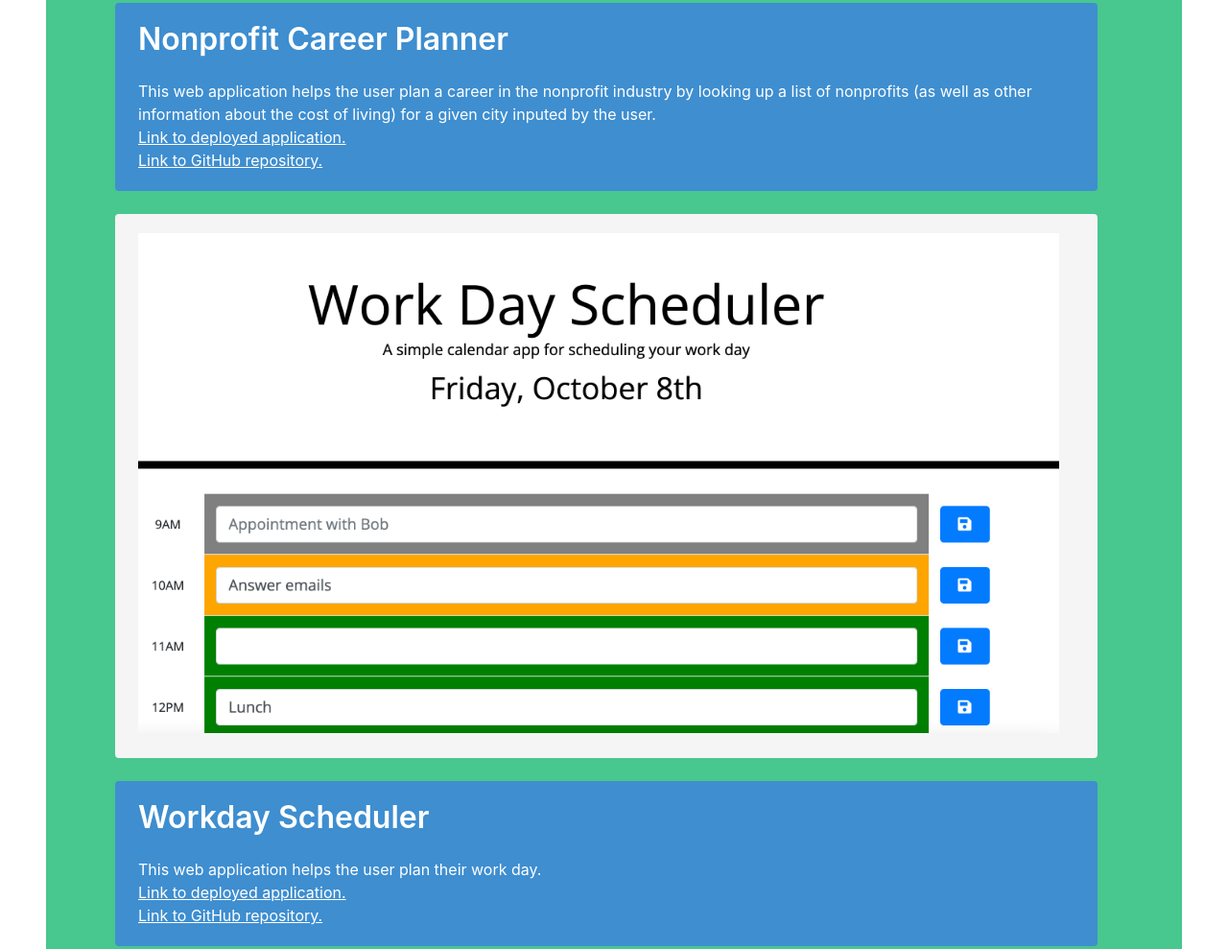
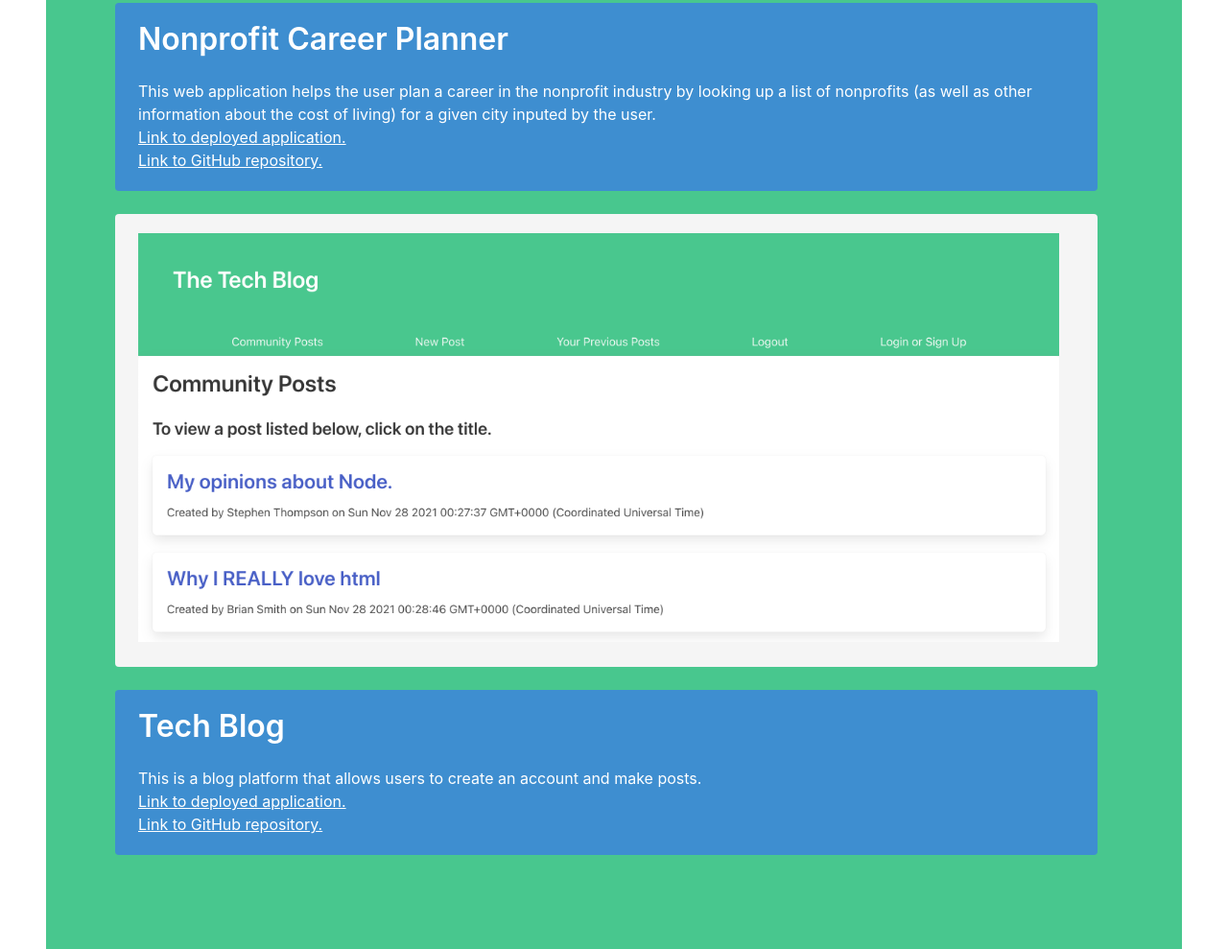
Before and after one commit to SThompsonChicago/My_portfolio, a plain HTML site: page index.html in a window 1280 px wide. Shown: the part 2322-3311 px from the top of the page at 96% size. Drawn offline with nearby package versions, Linux system fonts and the light colour scheme.

Commit message:
updated apps

```diff
--- a/index.html
+++ b/index.html
@@ -158,22 +158,22 @@
 
                         <div class="tile is-parent">
                           <article class="tile is-child notification">
-                            <p class="subtitle"><a href="https://sthompsonchicago.github.io/day-planner/"><img src="./assets/planner.png" ALIGN=”right” style="width:200%;height:200%;"></a></p>
+                            <p class="subtitle"><a href="https://still-refuge-81895.herokuapp.com/"><img src="./assets/appimage.png" ALIGN=”right” style="width:200%;height:200%;"></a></p>
                             </article>
                       </div>
 
 
                       <div class="tile is-parent">
                         <article class="tile is-child notification is-info">
-                            <p class="title">Workday Scheduler</p>
-                            This web application helps the user plan their work day.
+                            <p class="title">Tech Blog</p>
+                            This is a blog platform that allows users to create an account and make posts.
 
 
                             <ul>
                               <li></li>
-                                <li><a href="https://sthompsonchicago.github.io/day-planner/">Link to deployed application.</a></li>
+                                <li><a href="https://still-refuge-81895.herokuapp.com/">Link to deployed application.</a></li>
                                 <li></li>
-                                <li><a href="https://github.com/SThompsonChicago/day-planner">Link to GitHub repository.</a> </li>
+                                <li><a href="https://github.com/SThompsonChicago/tech-blog">Link to GitHub repository.</a> </li>
 
                               </ul>
                           </article>
```
Also changed, not shown: assets/appimage.png (added).
